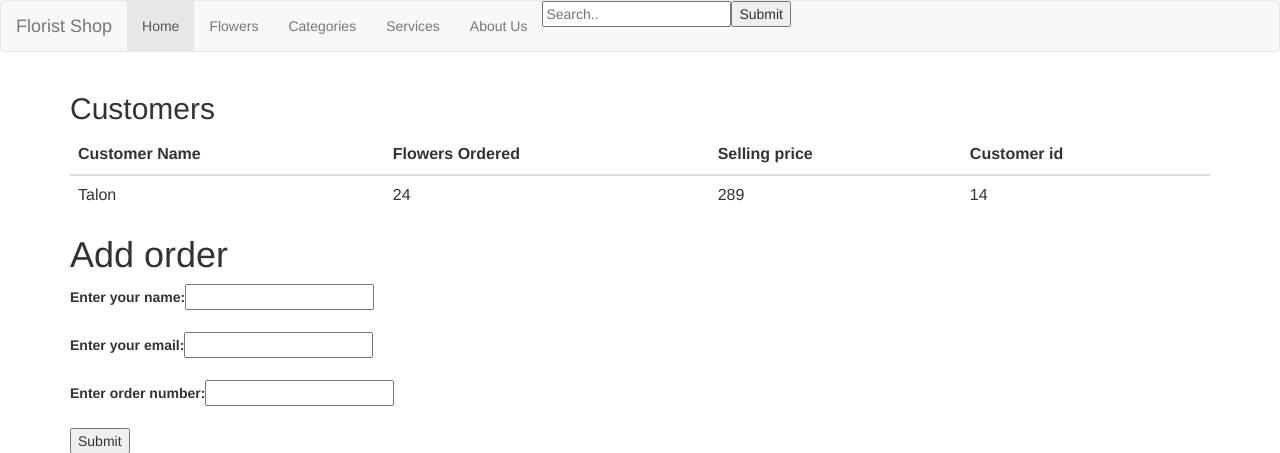
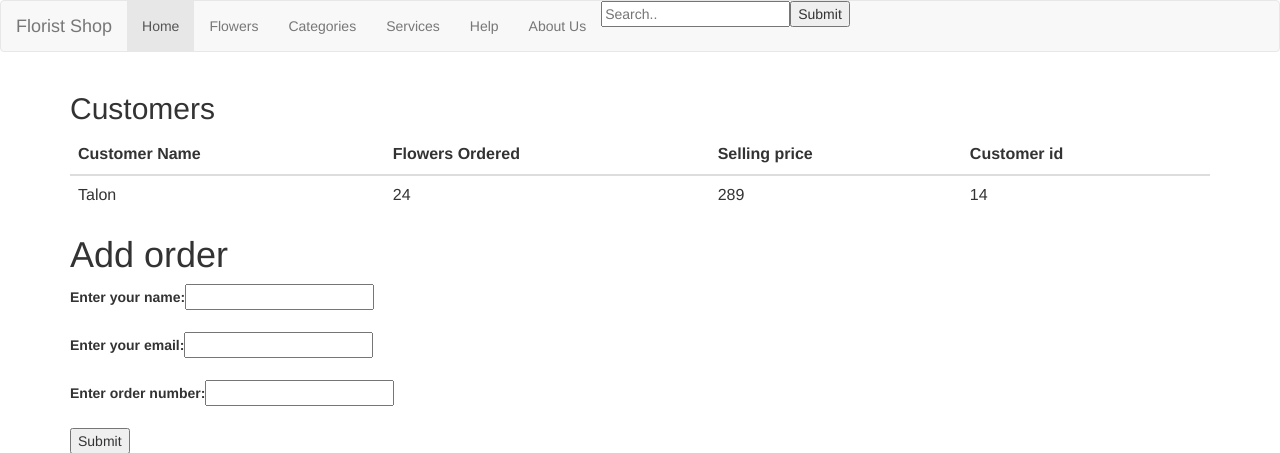
Before and after one commit to manita-tech/FloristShop, a PHP site: page / in a window 1280 px wide. Shown: the top 453 px of the page. Run offline with PHP 8.4, Linux system fonts and the light colour scheme.

Commit message:
Update index.php

```diff
--- a/index.php
+++ b/index.php
@@ -21,6 +21,7 @@ echo '<li class ="active"><a href="#">Home</a></li>';
 echo '<li ><a href="#">Flowers</a></li>';
 echo '<li><a href="#">Categories</a></li>';
 echo '<li><a href="#">Services</a></li>';
+echo'<li><a href="https://docs.google.com/document/d/1UjYQ7gyyTNxzqD1_9x8g2tSFfKG3p2YpDBMjRJe0c5Q/edit?usp=sharing"></i>Help</a></li>';
 echo '<li ><a href="#">About Us</a></li>';
 echo '</ul>';
 echo '';
```
